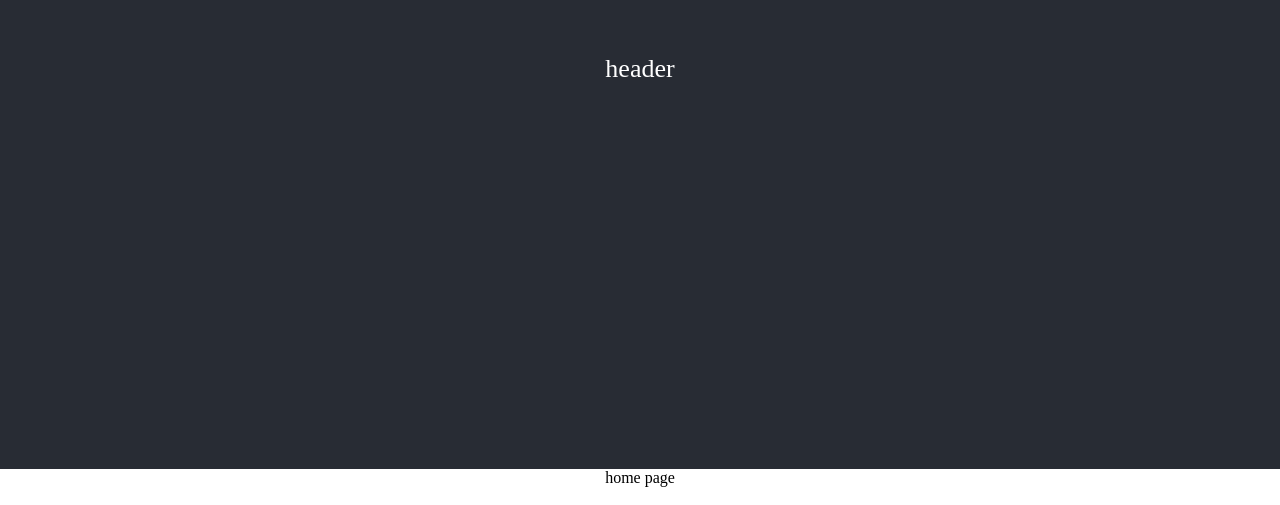
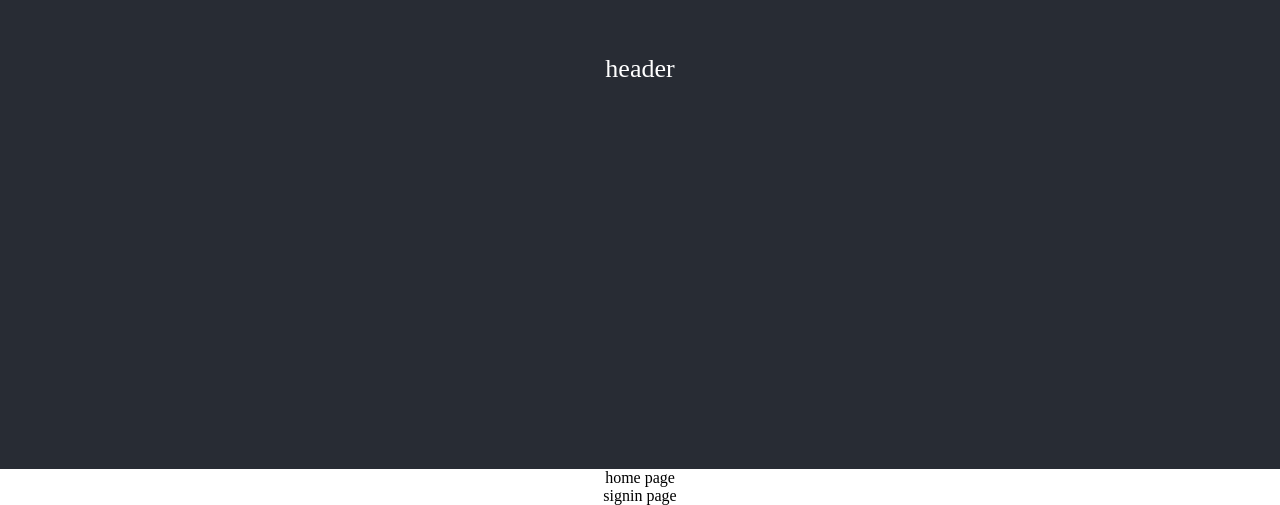
Before and after one commit to nikitavbv/logging, a React (Create React App) app in the folder frontend/: page /auth in a window 1280 px wide. Shown: the part 331-836 px from the top of the page. Built offline with nearby package versions, Linux system fonts and the light colour scheme.

Commit message:
feat(SignIn): SignIn -> Auth

```diff
--- a/frontend/src/App.tsx
+++ b/frontend/src/App.tsx
@@ -2,7 +2,7 @@ import React from 'react';
 import { BrowserRouter as Router, Route } from 'react-router-dom';
 import './App.css';
 import Home from './Home';
-import Signin from './Signin';
+import Auth from './Auth';
 
 const App: React.FC = () => {
   return (
@@ -13,7 +13,7 @@ const App: React.FC = () => {
           </header>
           <div className="content">
             <Route path="/" component={Home}/>
-            <Route path="/signin" component={Signin}/>
+            <Route path="/auth" component={Auth}/>
           </div>
         </div>
     </Router>
```
Also changed, not shown: frontend/src/Auth.tsx (renamed from frontend/src/Signin.tsx).
